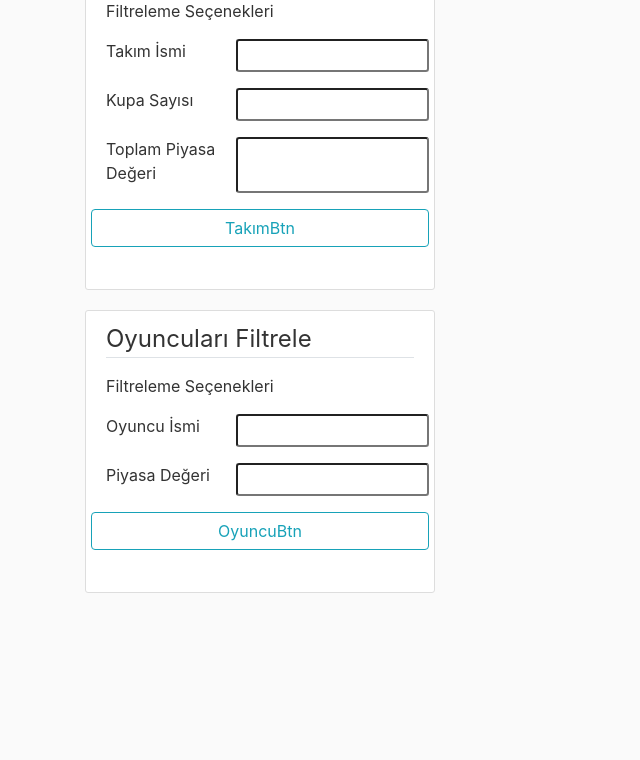
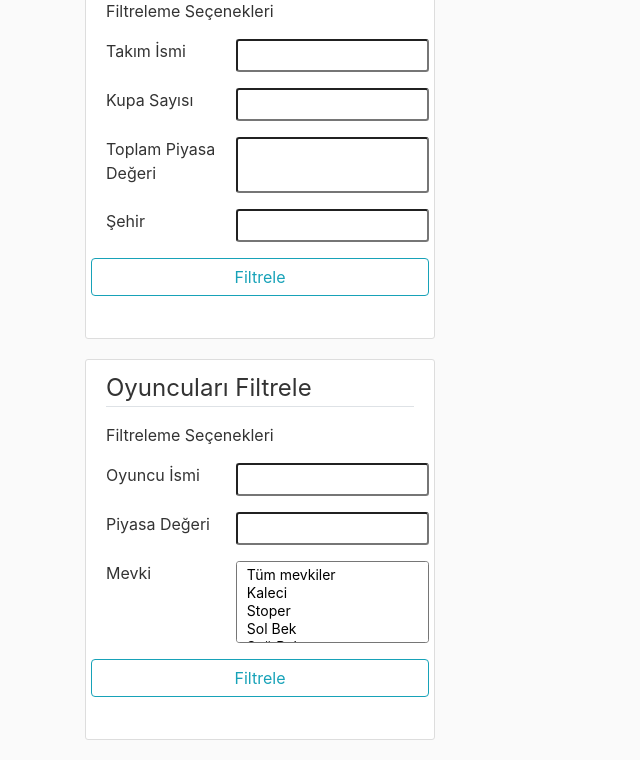
Before and after one commit to erkamakcinar/transfrmarkv2, a Flask app: page / in a window 1280 px wide. Shown: the part 145-905 px from the top of the page, without its empty margins (0-640 px from the left). Before the commit the page ends 738 px from the top, so only its background shows below. Run offline with Flask 2, Linux system fonts and the light colour scheme; some libraries are stand-ins or nearby versions.

Commit message:
filter option added

```diff
--- a/packet/filter.py
+++ b/packet/filter.py
@@ -1,14 +1,16 @@
 from flask_wtf import FlaskForm
-from wtforms import  IntegerField, SubmitField, StringField, FloatField
+from wtforms import  IntegerField, SubmitField, StringField, FloatField, SelectMultipleField
 from wtforms.validators import DataRequired, Length
 
 class TeamFiler(FlaskForm):
     team_name = StringField('Takım İsmi', validators=[DataRequired(), Length(min=0, max=5)])
     cup_num = IntegerField('Kupa Sayısı')
     total_val = FloatField('Toplam Piyasa Değeri')
-    submit = SubmitField('TakımBtn')
+    home_towns = StringField('Şehir')
+    team_submit = SubmitField('Filtrele')
 
 class PlayerFiler(FlaskForm):
     player_name = StringField('Oyuncu İsmi')
     player_value = FloatField('Piyasa Değeri', validators=[DataRequired()])
-    submit = SubmitField('OyuncuBtn')
+    player_pos = SelectMultipleField('Mevki', choices= [('11', 'Tüm mevkiler'), ('1', 'Kaleci'), ('2', 'Stoper'), ('3', 'Sol Bek'), ('4', 'Sağ Bek'), ('5', 'Ön Libero'), ('6', 'Orta Saha'), ('7', 'On Numara'), ('8', 'Sağ Kanat'), ('9', 'Sol Kanat'), ('10', 'Santrafor')])
+    player_submit = SubmitField('Filtrele')
--- a/packet/requestHandler.py
+++ b/packet/requestHandler.py
@@ -6,9 +6,10 @@ class handler:
         self.cursor = cursor
 
     def tableBuilder(self, response):
-        if(response['submit'] == 'OyuncuBtn'):
+        print(response)
+        if('team_submit' in response):
             pass
-        if(response['submit'] == 'TakımBtn'):
+        if('player_submit' in response):
             self.cursor.execute( "SELECT * FROM `Team` where team_id = 1")
             result = self.cursor.fetchall()
             return result
--- a/packet/templates/home.html
+++ b/packet/templates/home.html
@@ -33,7 +33,11 @@
                 {{ teamFilter.total_val(class="col ml-1 form-control-sm") }}
             </div>
             <div class="form-group row">
-                {{ teamFilter.submit(class="col btn btn-outline-info") }}
+                {{ teamFilter.home_towns.label(class="col-lg-5 col-md-7 form-control-label") }}
+                {{ teamFilter.home_towns(class="col ml-1 form-control-sm") }}
+            </div>
+            <div class="form-group row">
+                {{ teamFilter.team_submit(class="col btn btn-outline-info") }}
             </div>
         </fieldset>
 
@@ -57,7 +61,11 @@
             {{ playerFilter.player_value(class="col ml-1 form-control-sm") }}
             </div>
             <div class="form-group row">
-                {{ playerFilter.submit(class="col btn btn-outline-info") }}
+                    {{ playerFilter.player_pos.label(class="col-lg-5 col-md-7 form-control-label") }}
+                    {{ playerFilter.player_pos(class="col ml-1 form-control-sm", rows=4, multiple=True, size=4) }}
+            </div>
+            <div class="form-group row">
+                {{ playerFilter.player_submit(class="col btn btn-outline-info") }}
             </div>
         </fieldset>
 
@@ -76,6 +84,7 @@
             </tr>
         </thead>
         <tbody>
+            {% if teams != None %}
                 {% for row in teams %}
                 <tr>
                     <td>{{ row[1] }}</td>
@@ -83,6 +92,7 @@
                     <td>{{ row[2] }}</td>
                 </tr>
                 {% endfor %}
+            {% endif %}
         </tbody>
     </table>
 </div>
```
Lines whose indentation alone changed are shown as unchanged.
